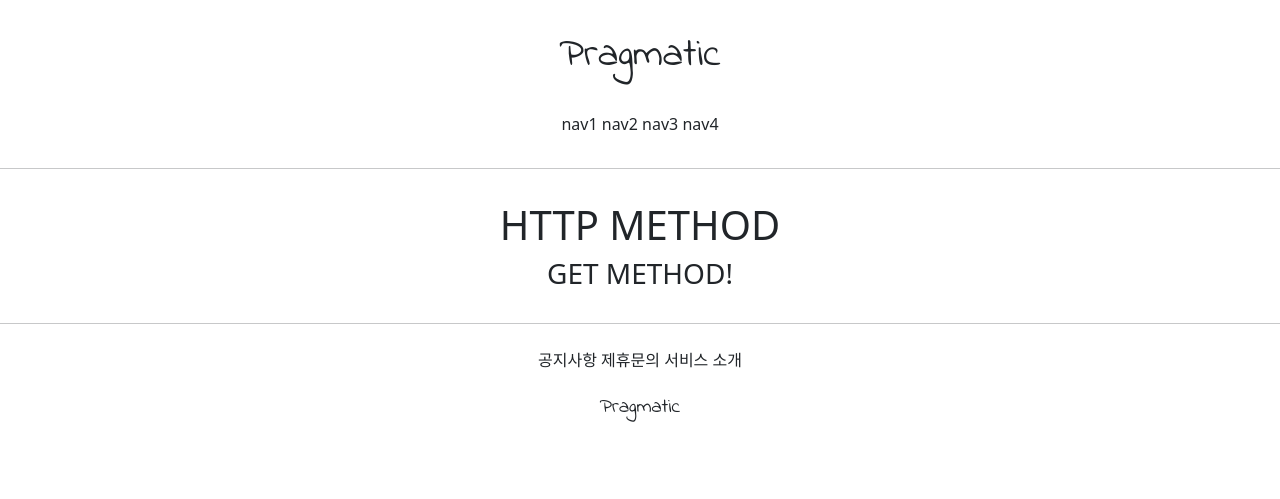
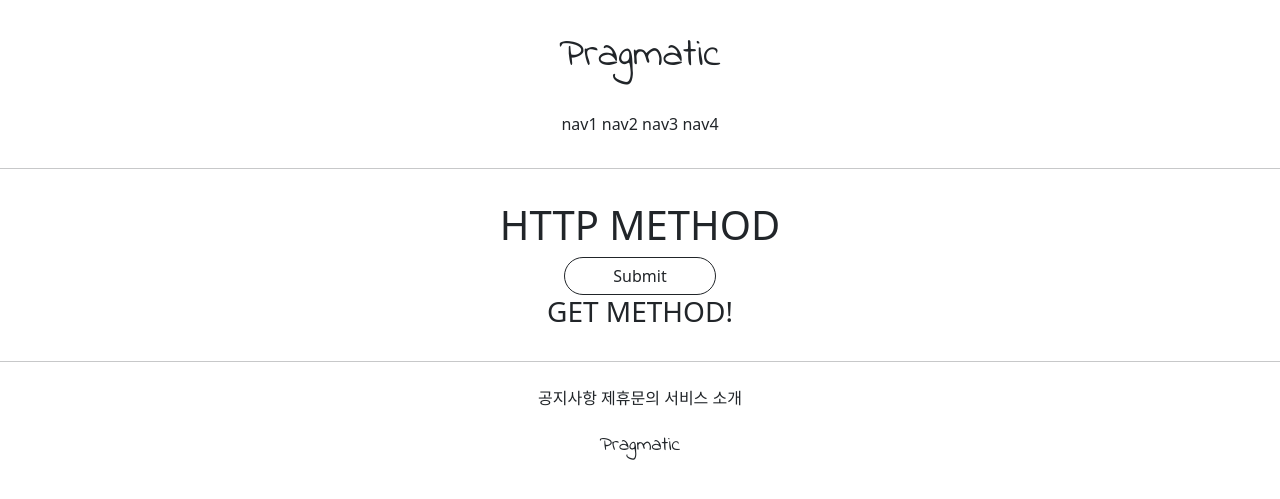
Before and after one commit to LEECHANGDAEE/new_project4, a Django app: page /accounts/hello_world/ in a window 1280 px wide. Shown: the top 499 px of the page. Run offline with Django 3.2, Linux system fonts and the light colour scheme; parts of the project's set-up code (start-up, migrations or seed data) failed here and were passed over.

Commit message:
7/9 new commit3

```diff
--- a/accountapp/templates/accountapp/hello_world.html
+++ b/accountapp/templates/accountapp/hello_world.html
@@ -6,6 +6,10 @@
     <div style = "margin: 2rem; text-align: center" >
         <h1>HTTP METHOD</h1>
 
+        <form action = "/accounts/hello_world/"method="POST">
+            {%  csrf_token %}
+            <input type = "submit" class="btn btn-outline-dark rounded-pill px-5">
+
         <h3>{{ text }}</h3>
 
 
```
